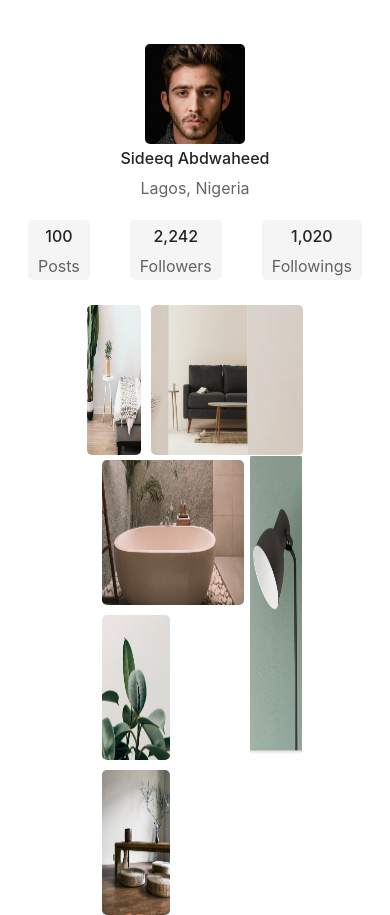
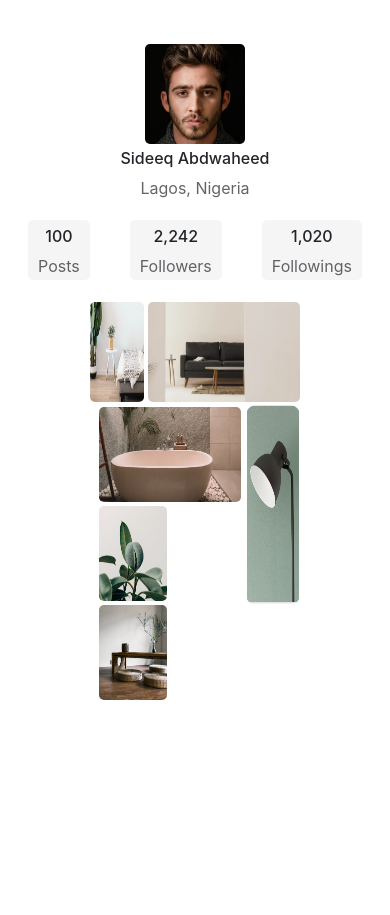
Before and after one commit to sideeq12/my-gallery, a plain HTML site: page index.html in a window 390 px wide. After the commit the page ends 844 px from the top, so only its background shows below. Drawn offline with nearby package versions, Linux system fonts and the light colour scheme.

Commit message:
complete style

```diff
--- a/index.css
+++ b/index.css
@@ -81,3 +81,23 @@ span{
 .right{
     width: 25%;
 }
+.last{
+    border-radius: 5px;
+}
+
+ @media (max-width:1020px){
+    .inner{
+        margin: 3px;
+    }
+ }
+@media (max-width : 720px){
+    .first-segment{
+        height: 100px;
+    }
+    .second{
+        height: 200px;
+    }
+    .inner{
+        margin: 2px;
+    }
+}
--- a/index.html
+++ b/index.html
@@ -41,7 +41,7 @@
                 <img src="photo6.png" width="48%" alt="Sideeq Abdwaheed" height="50%" class="inner">
             </div>
             <div class="right">
-                <img src="photo4.png" width="100%" alt="Sideeq Abdwaheed" height="100%" class="inner">
+                <img src="photo4.png" width="100%" alt="Sideeq Abdwaheed" height="100%" class="inner last" style="border-radius: 10px; margin-top: 5px;">
             </div>
         </div>
     </div>
```
